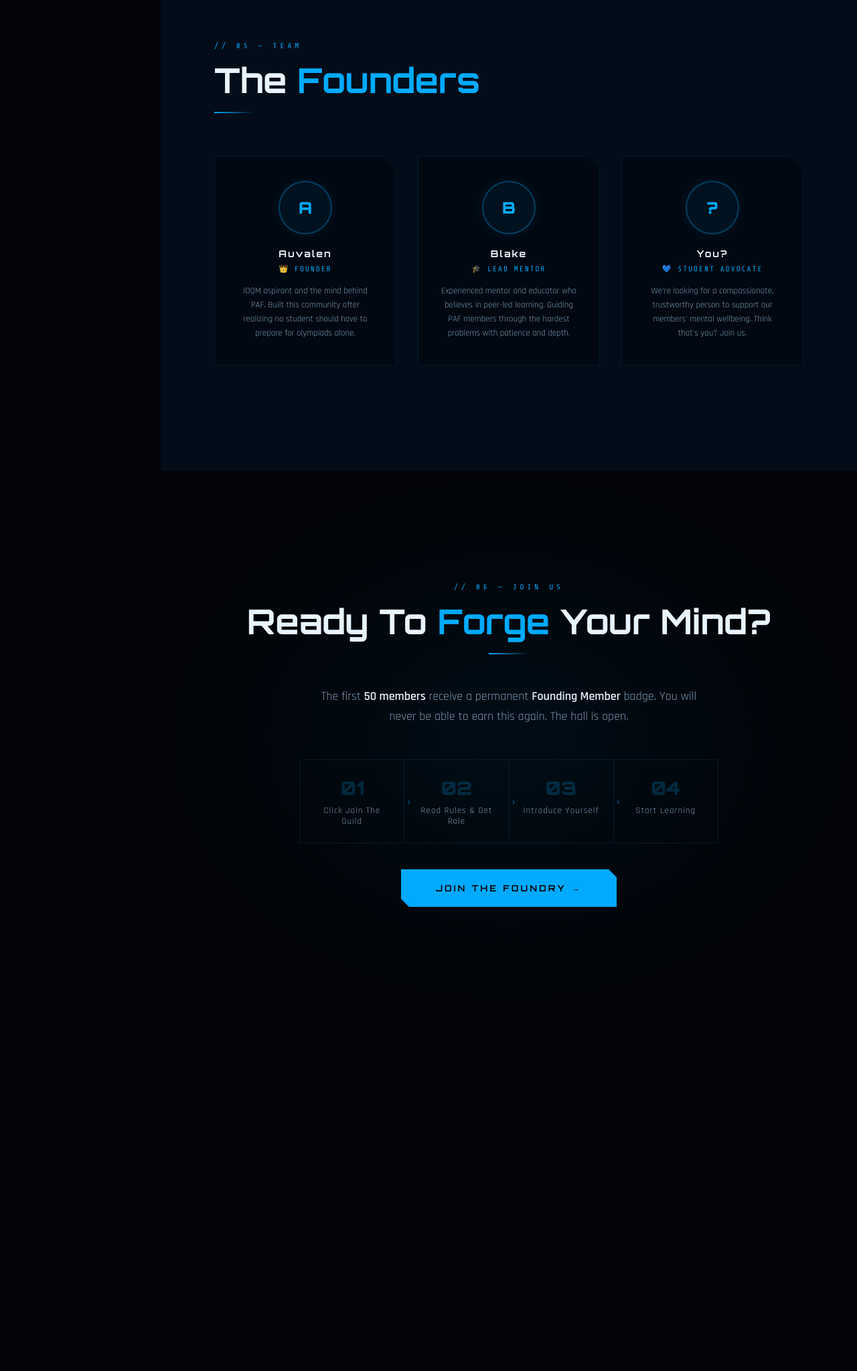
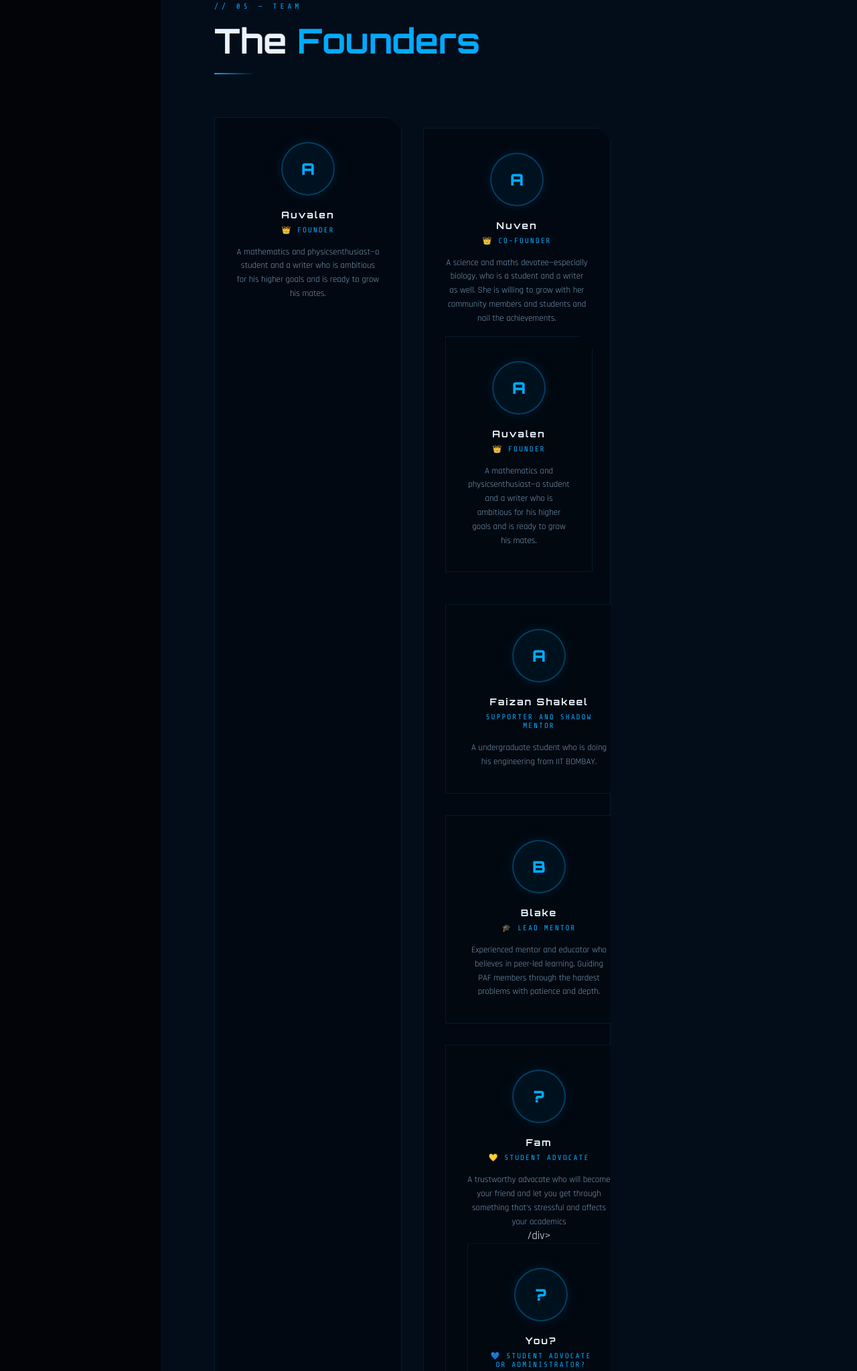
Before and after one commit to farhaanshakeel/Prep-Axom-Foundry-, a plain HTML site: page index.html in a window 1280 px wide. Shown: the part 4636-6683 px from the top of the page at 67% size. Before the commit the page ends 6139 px from the top, so only its background shows below. Drawn offline with nearby package versions, Linux system fonts and the light colour scheme.

Commit message:
Update index.html

```diff
--- a/index.html
+++ b/index.html
@@ -60,20 +60,20 @@
       <span>Built By Students.</span> For Students.
     </p>
     <div class="hero-cta">
-      <a href="https://discord.gg/YOUR_INVITE" class="btn-primary" target="_blank">Join The Guild</a>
+      <a href="https://discord.gg/PNbzya3Jk" class="btn-primary" target="_blank">Join The Guild</a>
       <a href="#about" class="btn-secondary">Learn More</a>
     </div>
     <div class="hero-stats">
       <div class="stat">
-        <span class="stat-num" id="counter-members">0</span>
+        <span class="stat-num" id="counter-members">9</span>
         <span class="stat-label">Members</span>
       </div>
       <div class="stat">
-        <span class="stat-num" id="counter-problems">0</span>
+        <span class="stat-num" id="counter-problems">?</span>
         <span class="stat-label">Problems Solved</span>
       </div>
       <div class="stat">
-        <span class="stat-num" id="counter-countries">0</span>
+        <span class="stat-num" id="counter-countries">3</span>
         <span class="stat-label">Countries</span>
       </div>
     </div>
@@ -302,7 +302,27 @@
         <div class="team-avatar">A</div>
         <div class="team-name">Auvalen</div>
         <div class="team-role">👑 Founder</div>
-        <p class="team-bio">IOQM aspirant and the mind behind PAF. Built this community after realizing no student should have to prepare for olympiads alone.</p>
+        <p class="team-bio">A mathematics and physicsenthusiast—a student and a writer who is ambitious for his higher goals and is ready to grow his mates.</p>
+</div>
+    <div class="team-grid">
+      <div class="team-card reveal">
+        <div class="team-avatar">A</div>
+        <div class="team-name">Nuven</div>
+        <div class="team-role">👑 Co-founder</div>
+        <p class="team-bio">A science and maths devotee—especially biology, who is a student and a writer as well. She is willing to grow with her community members and students and nail the achievements.</p>
+<div class="team-grid">
+      <div class="team-card reveal">
+        <div class="team-avatar">A</div>
+        <div class="team-name">Auvalen</div>
+        <div class="team-role">👑 Founder</div>
+        <p class="team-bio">A mathematics and physicsenthusiast—a student and a writer who is ambitious for his higher goals and is ready to grow his mates.</p>
+</div>
+    <div class="team-grid">
+      <div class="team-card reveal">
+        <div class="team-avatar">A</div>
+        <div class="team-name">Faizan Shakeel</div>
+        <div class="team-role"> Supporter and shadow mentor </div>
+        <p class="team-bio">A undergraduate  student who is doing his engineering from IIT BOMBAY.</p>
       </div>
       <div class="team-card reveal">
         <div class="team-avatar">B</div>
@@ -312,9 +332,15 @@
       </div>
       <div class="team-card reveal">
         <div class="team-avatar">?</div>
+        <div class="team-name">Fam</div>
+        <div class="team-role">💛 Student Advocate</div>
+        <p class="team-bio">A trustworthy advocate who will become your friend and let you get through something that's stressful and affects your academics</p>
+/div>
+      <div class="team-card reveal">
+        <div class="team-avatar">?</div>
         <div class="team-name">You?</div>
-        <div class="team-role">💙 Student Advocate</div>
-        <p class="team-bio">We're looking for a compassionate, trustworthy person to support our members' mental wellbeing. Think that's you? Join us.</p>
+        <div class="team-role">💙 Student Advocate or Administrator? </div>
+        <p class="team-bio">We're looking for a compassionate, trustworthy person to support our members' mental wellbeing and a moderator. Think that's you? Join us.</p>
       </div>
     </div>
   </section>
@@ -327,7 +353,7 @@
       <div class="section-divider"></div>
     </div>
     <p class="join-desc reveal">
-      The first <strong>50 members</strong> receive a permanent <strong>Founding Member</strong> badge.
+      The first <strong>50 members</strong> receive a permanent</strong>Early Member</strong> badge.
       You will never be able to earn this again. The hall is open.
     </p>
     <div class="join-steps reveal">
@@ -352,7 +378,7 @@
       </div>
     </div>
     <div class="reveal">
-      <a href="https://discord.gg/YOUR_INVITE" class="btn-primary" target="_blank" style="font-size:13px;padding:20px 52px;">
+      <a href="https://discord.gg/PNbzya3Jk" class="btn-primary" target="_blank" style="font-size:13px;padding:20px 52px;">
         Join The Foundry →
       </a>
     </div>
```
